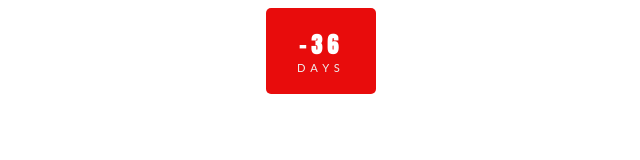
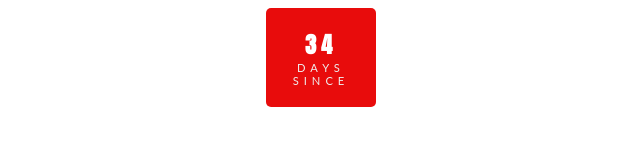
Before and after one commit to stellaquintet/notion-widget, a plain HTML site: page index.html in a window 1280 px wide. Shown: the whole page, without its empty margins (319-959 px from the left). Drawn offline with Linux system fonts and the light colour scheme.

Commit message:
Update index.html

```diff
--- a/index.html
+++ b/index.html
@@ -6,7 +6,7 @@
 <link rel="stylesheet" href="https://fonts.googleapis.com/css?family=Anton:400,700|Montserrat:900">
 <link rel="preconnect" href="https://fonts.googleapis.com">
 <link href="https://fonts.googleapis.com/css2?family=Dosis:wght@700&display=swap" rel="stylesheet">
-<title>Document</title>
+<title>Anniversary Widget</title>
 <style>
 
 body {
@@ -44,19 +44,18 @@ body {
 
 <div id="timer">
     <div class="days">
-        <div id="days" class="numbers"></div>days
+        <div id="days" class="numbers"></div>days since
     </div>
 </div>
 
 <script>
 const year = new Date().getFullYear();
-const myDate = new Date('Feb 3, 2025');
+const myDate = new Date('Feb 4, 2025');
 console.log(myDate);
 
-// countdown with adjusted interval
 let timer = setInterval(function() {
     const today = new Date().getTime();
-    const diff = myDate - today;
+    const diff = today - myDate.getTime();
     let days = Math.floor(diff / (1000 * 60 * 60 * 24));
     document.getElementById("days").innerHTML = days;
 }, 1000);
```
